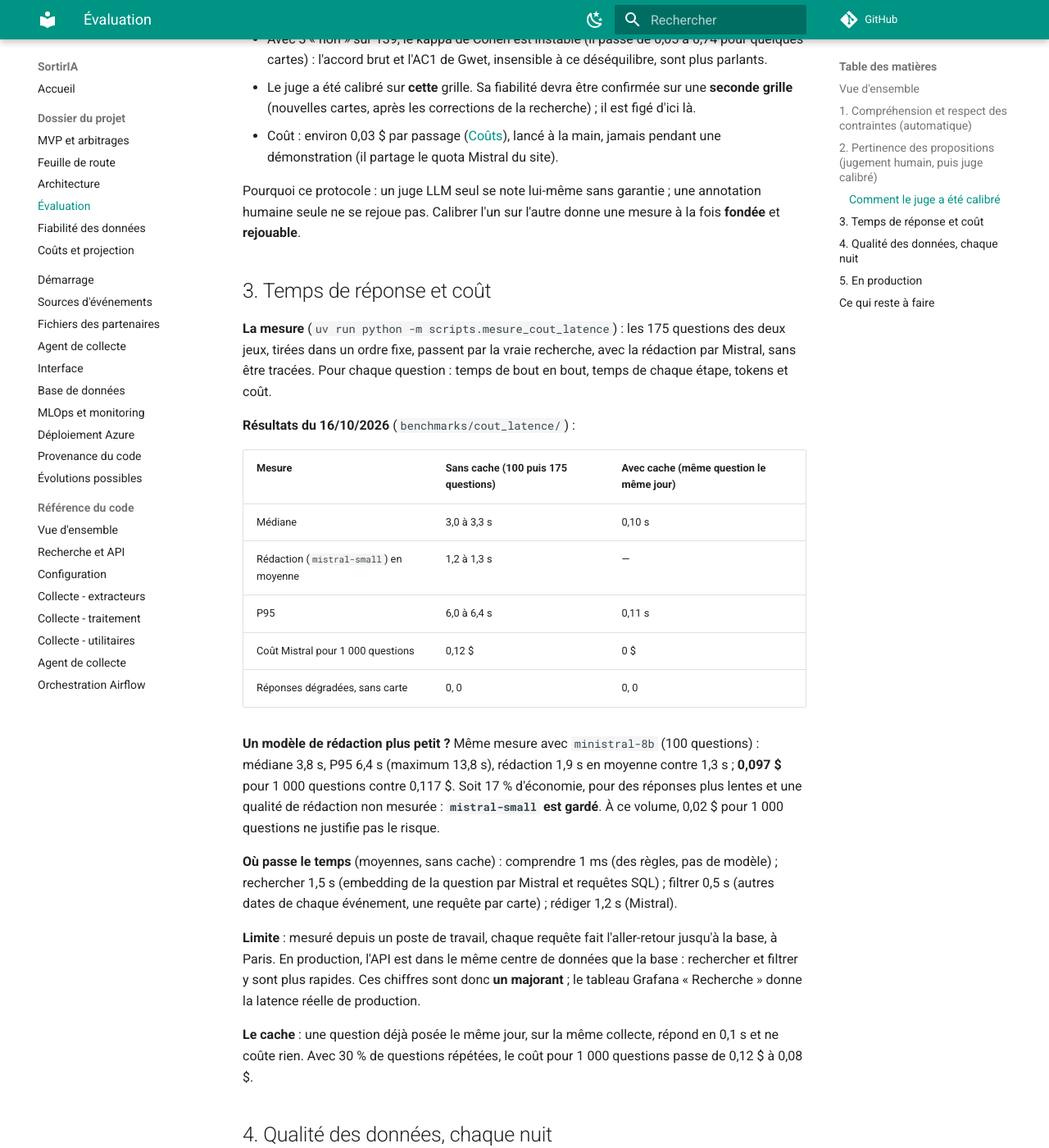
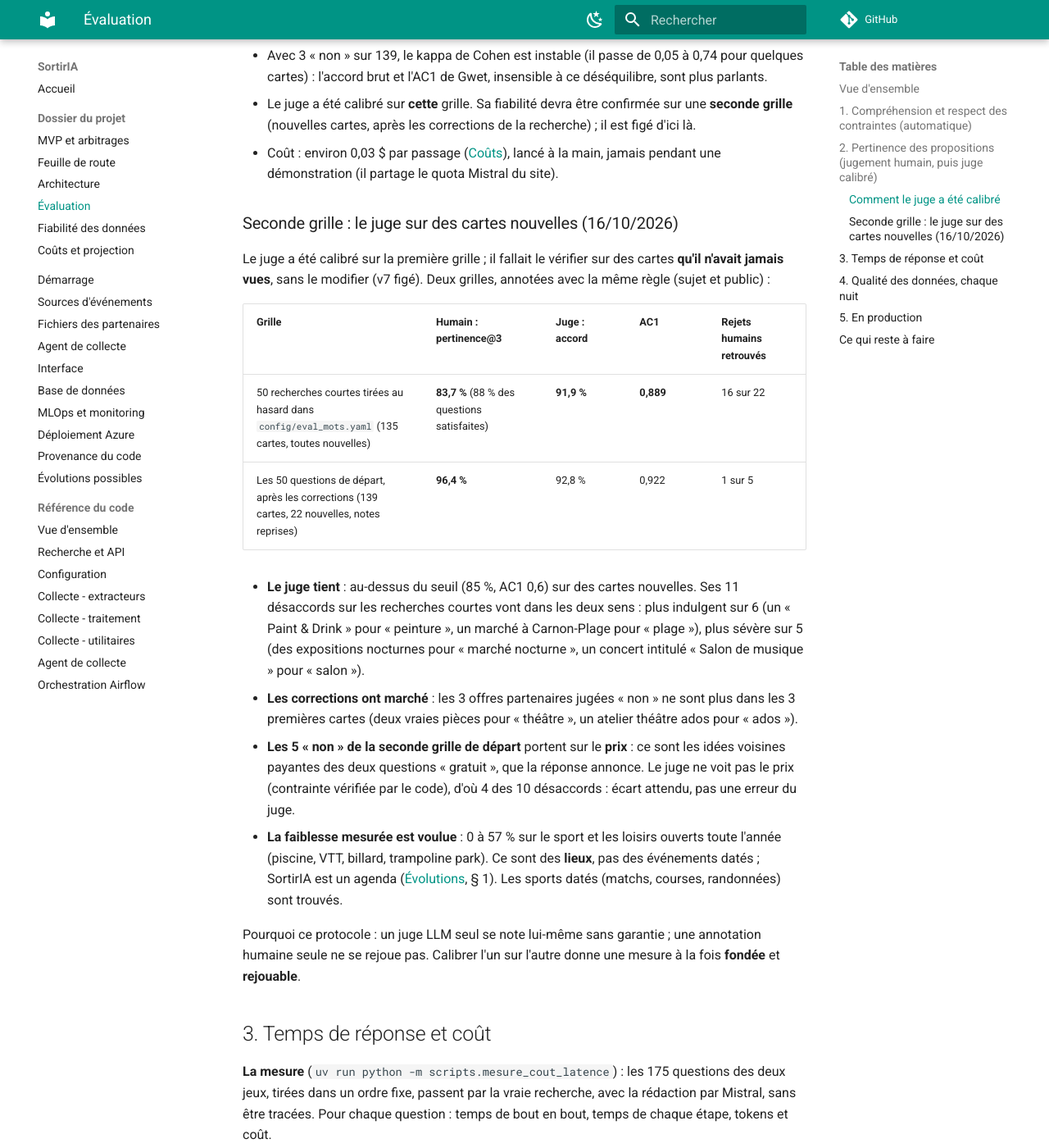
Before and after one commit to gonzalezcourrier34-glitch/SortirIA, an MkDocs documentation site: the page built from docs/evaluation.md, in a window 1280 px wide and 1400 px high, scrolled down 4833 px. Shown: the whole window at 82% size. Built offline with MkDocs 1.6.1 and Material for MkDocs 9.7.7, drawn with Linux system fonts in a browser that asks for light colours; comment, search, counter and statistics services are not loaded; some of the changed text lies outside the part shown.

Commit message:
Seconde grille de pertinence : 83,7 % sur 50 recherches nouvelles, juge v7 confirmé (91,9 %, AC1 0,889)

```diff
--- a/docs/evaluation.md
+++ b/docs/evaluation.md
@@ -9,8 +9,8 @@ chaque lancement est **gardé** (`benchmarks/`, MLflow quand le serveur répond)
 | --- | --- | --- | --- |
 | Compréhension des questions | ≥ 95 % | **100 %** (50 questions) | `scripts/eval_recherche.py` |
 | Respect des contraintes par les propositions | ≥ 95 % | **98,7 %** (50 questions) ; **97,6 %** (125 recherches courtes) | `scripts/eval_recherche.py` |
-| Pertinence des 3 premières propositions (sujet et public) | ≥ 70 % | **97,8 %** (136 cartes sur 139, jugées à la main, 50 questions) ; 100 % des questions ont au moins une carte pertinente | `scripts/eval_pertinence.py` |
-| Accord du juge Mistral avec l'humain | ≥ 85 % et AC1 ≥ 0,6 | **98,6 %**, AC1 0,985, kappa 0,74 ; les 3 rejets humains retrouvés | `scripts/eval_pertinence.py --juge` |
+| Pertinence des 3 premières propositions (sujet et public) | ≥ 70 % | **97,8 %** (50 questions, 139 cartes, jugées à la main) ; **83,7 %** sur 50 recherches courtes tirées au hasard (sport et loisirs en lieux : limite voulue) | `scripts/eval_pertinence.py` |
+| Accord du juge Mistral avec l'humain | ≥ 85 % et AC1 ≥ 0,6 | **98,6 %**, AC1 0,985 (grille de calibrage) ; **91,9 %**, AC1 0,889 sur 135 cartes nouvelles | `scripts/eval_pertinence.py --juge` |
 | Temps de réponse (sans cache) | P95 ≤ 8 s | médiane 3,0 à 3,3 s, P95 6,0 à 6,4 s | `scripts/mesure_cout_latence.py` |
 | Temps de réponse (cache) | P95 ≤ 1 s | médiane 0,10 s, P95 0,11 s | `scripts/mesure_cout_latence.py --cache` |
 | Coût Mistral de la recherche | ≤ 1 $ / 1 000 | **0,12 $ / 1 000** questions | `scripts/mesure_cout_latence.py` |
@@ -182,6 +182,36 @@ Les deux grilles sont conservées (`…_09h50.avant_alignement.csv`).
 - Coût : environ 0,03 $ par passage ([Coûts](couts.md)), lancé à la main,
   jamais pendant une démonstration (il partage le quota Mistral du site).
 
+### Seconde grille : le juge sur des cartes nouvelles (16/10/2026)
+
+Le juge a été calibré sur la première grille ; il fallait le vérifier sur des
+cartes **qu'il n'avait jamais vues**, sans le modifier (v7 figé). Deux
+grilles, annotées avec la même règle (sujet et public) :
+
+| Grille | Humain : pertinence@3 | Juge : accord | AC1 | Rejets humains retrouvés |
+| --- | --- | --- | --- | --- |
+| 50 recherches courtes tirées au hasard dans `config/eval_mots.yaml` (135 cartes, toutes nouvelles) | **83,7 %** (88 % des questions satisfaites) | **91,9 %** | **0,889** | 16 sur 22 |
+| Les 50 questions de départ, après les corrections (139 cartes, 22 nouvelles, notes reprises) | **96,4 %** | 92,8 % | 0,922 | 1 sur 5 |
+
+- **Le juge tient** : au-dessus du seuil (85 %, AC1 0,6) sur des cartes
+  nouvelles. Ses 11 désaccords sur les recherches courtes vont dans les deux
+  sens : plus indulgent sur 6 (un « Paint & Drink » pour « peinture », un
+  marché à Carnon-Plage pour « plage »), plus sévère sur 5 (des expositions
+  nocturnes pour « marché nocturne », un concert intitulé « Salon de musique »
+  pour « salon »).
+- **Les corrections ont marché** : les 3 offres partenaires jugées « non »
+  ne sont plus dans les 3 premières cartes (deux vraies pièces pour
+  « théâtre », un atelier théâtre ados pour « ados »).
+- **Les 5 « non » de la seconde grille de départ** portent sur le **prix** :
+  ce sont les idées voisines payantes des deux questions « gratuit », que la
+  réponse annonce. Le juge ne voit pas le prix (contrainte vérifiée par le
+  code), d'où 4 des 10 désaccords : écart attendu, pas une erreur du juge.
+- **La faiblesse mesurée est voulue** : 0 à 57 % sur le sport et les loisirs
+  ouverts toute l'année (piscine, VTT, billard, trampoline park). Ce sont des
+  **lieux**, pas des événements datés ; SortirIA est un agenda
+  ([Évolutions](evolutions.md), § 1). Les sports datés (matchs, courses,
+  randonnées) sont trouvés.
+
 Pourquoi ce protocole : un juge LLM seul se note lui-même sans garantie ; une
 annotation humaine seule ne se rejoue pas. Calibrer l'un sur l'autre donne
 une mesure à la fois **fondée** et **rejouable**.
@@ -251,10 +281,6 @@ pour 1 000 questions passe de 0,12 $ à 0,08 $.
   précis et leur public correspondent ; « à Montpellier » = la ville
   elle-même ; `eval_recherche` rejoué : compréhension 100 %, précision
   98,7 % ; évaluation rejouée en CI (§ 1) ;
-- **seconde grille de pertinence**, en deux parties :
-  - 50 recherches courtes tirées au hasard dans `config/eval_mots.yaml`
-    (`--preparer --questions config/eval_mots.yaml --echantillon 50`) : des
-    cartes que le juge n'a jamais vues, pour confirmer son accord ;
-  - les 50 questions de départ avec les notes reprises
-    (`--preparer --reprendre grille_….csv`) : seules les cartes nouvelles sont
-    à annoter, pour vérifier que les 3 « non » ont disparu.
+- **fait le 16/10** : seconde grille de pertinence (§ 2, « Seconde grille »).
+- à surveiller : les désaccords du juge sur les recherches d'un mot
+  (« marché nocturne », « salon ») avant de le laisser seul juge d'un rejeu.
--- a/docs/evolutions.md
+++ b/docs/evolutions.md
@@ -18,12 +18,24 @@ SortirIA collecte des agendas : ils n'en parlent que lors d'un événement
 (tournoi, soirée). Pour ces recherches, la réponse est aujourd'hui « rien sur
 ce sujet » ou des idées voisines, annoncées comme telles.
 
+**Mesuré** (seconde grille de pertinence, 50 recherches courtes tirées au
+hasard, 16/10/2026) : pertinence@3 de **83,7 %** au total, mais **0 %** sur
+les « sorties sportives et dynamiques » (piscine, VTT), **37,5 %** sur les
+« loisirs en intérieur » (billard, trampoline park) et **57 %** sur « sport et
+nature ». Les sports **datés** sont trouvés (matchs du MHB et des Vipers,
+Ecorun, randonnées, yoga) ; les **lieux** ne le sont pas. C'est une limite
+**voulue** du MVP : SortirIA est un agenda d'événements.
+
 **Ce qu'il faudrait :**
 
 - une **source de lieux**. DATAtourisme, déjà utilisé pour les événements,
   publierait aussi des lieux de loisirs, de sport et de restauration (à
   vérifier : périmètre, fraîcheur et qualité des données pour Montpellier et
   le bassin de Thau) ; OpenStreetMap en est une autre (licence ODbL, à citer) ;
+  pour le sport, le **Recensement des équipements sportifs** du ministère des
+  Sports (Licence Ouverte : piscines, gymnases, terrains, murs d'escalade,
+  skateparks), à compléter pour les loisirs commerciaux (bowling, karting,
+  laser game), que ce recensement ne couvre sans doute pas ;
 - une **table `places`** (nom, type, adresse, coordonnées, horaires
   d'ouverture, contact, source et licence), avec ses embeddings et son
   vocabulaire, collectée par l'agent comme les événements, mais moins souvent
```
Also changed, not shown: docs/mvp.md (+2 -2 lines), 5 other files.
